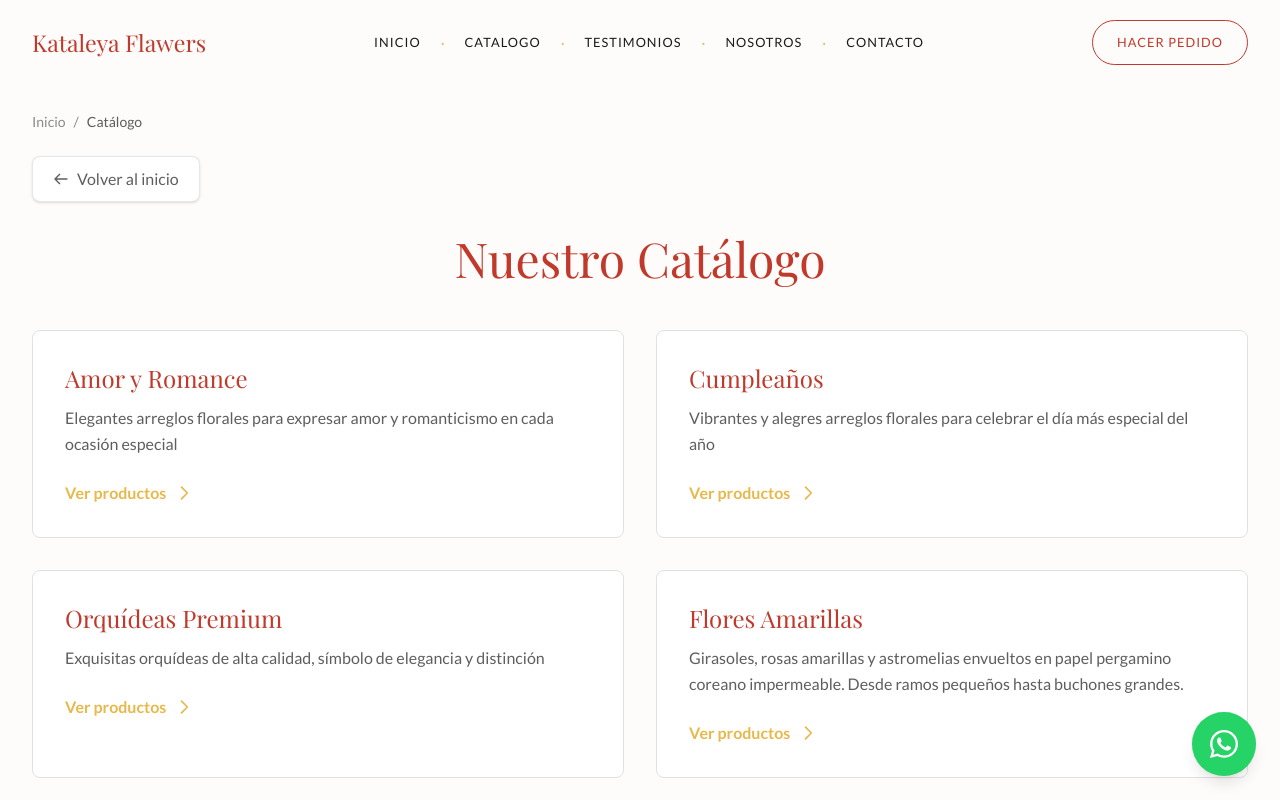
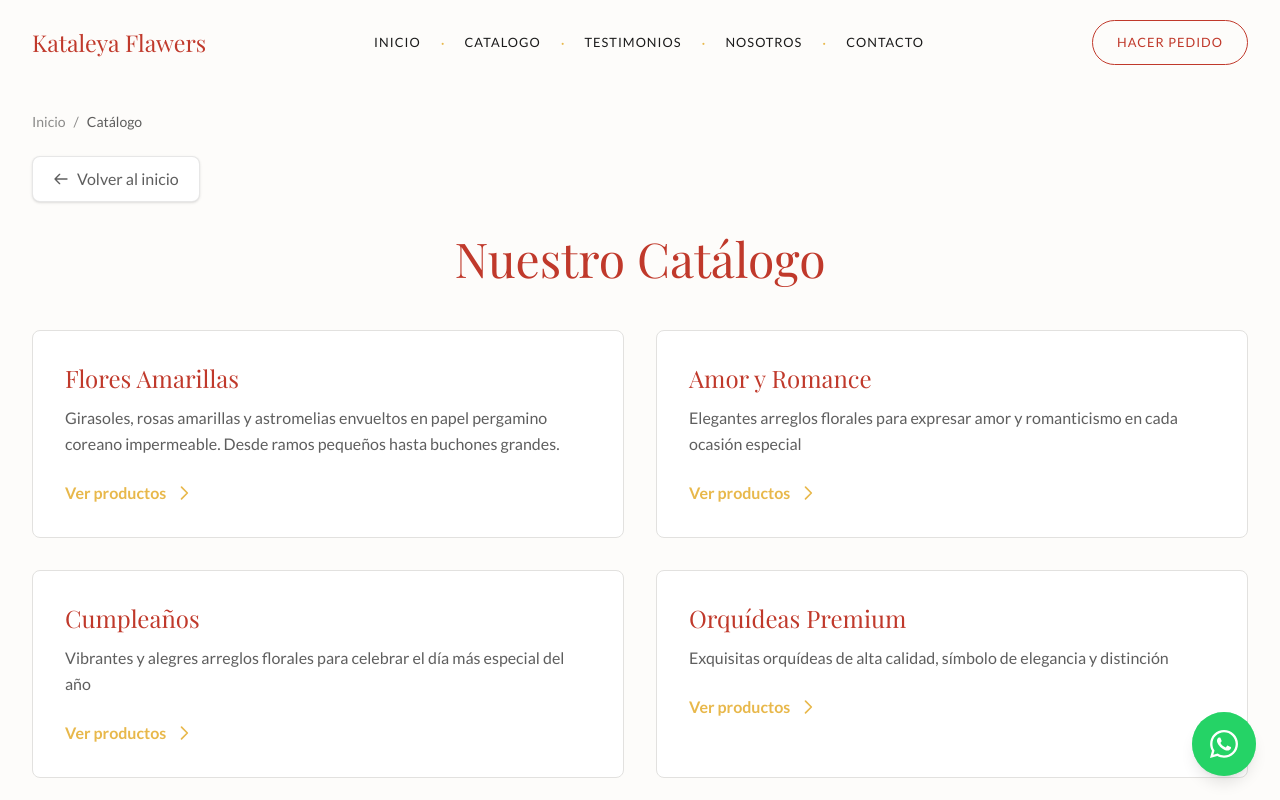
Before and after one commit to andrest04/kataleya-flawers-web, a Next.js app: page /catalogo in a window 1280 px wide. Shown: the top 800 px of the page. Built offline with nearby package versions, Linux system fonts and the light colour scheme.

Commit message:
feat: move Flores Amarillas to first position in categories

```diff
--- a/src/data/products.ts
+++ b/src/data/products.ts
@@ -3,6 +3,15 @@ import { Product, Category } from '@/features/catalog/types';
 const CDN = 'https://res.cloudinary.com/dbjm18dqg/image/upload';
 
 export const categories: Category[] = [
+  {
+    id: 'cat-004',
+    name: 'Flores Amarillas',
+    slug: 'flores-amarillas',
+    description: 'Girasoles, rosas amarillas y astromelias envueltos en papel pergamino coreano impermeable. Desde ramos pequeños hasta buchones grandes.',
+    occasion: 'Amistad, gratitud y alegría',
+    imageUrl: `${CDN}/v1774299537/ramo-5-girasoles-siempreviva-papel-rosado_y3joov.jpg`,
+    priceFrom: 30,
+  },
   {
     id: 'cat-001',
     name: 'Amor y Romance',
@@ -29,15 +38,6 @@ export const categories: Category[] = [
     occasion: 'Elegancia y distinción',
     imageUrl: '/placeholder-product.jpg',
     priceFrom: 189.90,
-  },
-  {
-    id: 'cat-004',
-    name: 'Flores Amarillas',
-    slug: 'flores-amarillas',
-    description: 'Girasoles, rosas amarillas y astromelias envueltos en papel pergamino coreano impermeable. Desde ramos pequeños hasta buchones grandes.',
-    occasion: 'Amistad, gratitud y alegría',
-    imageUrl: `${CDN}/v1774299537/ramo-5-girasoles-siempreviva-papel-rosado_y3joov.jpg`,
-    priceFrom: 30,
   },
   {
     id: 'cat-005',
```
